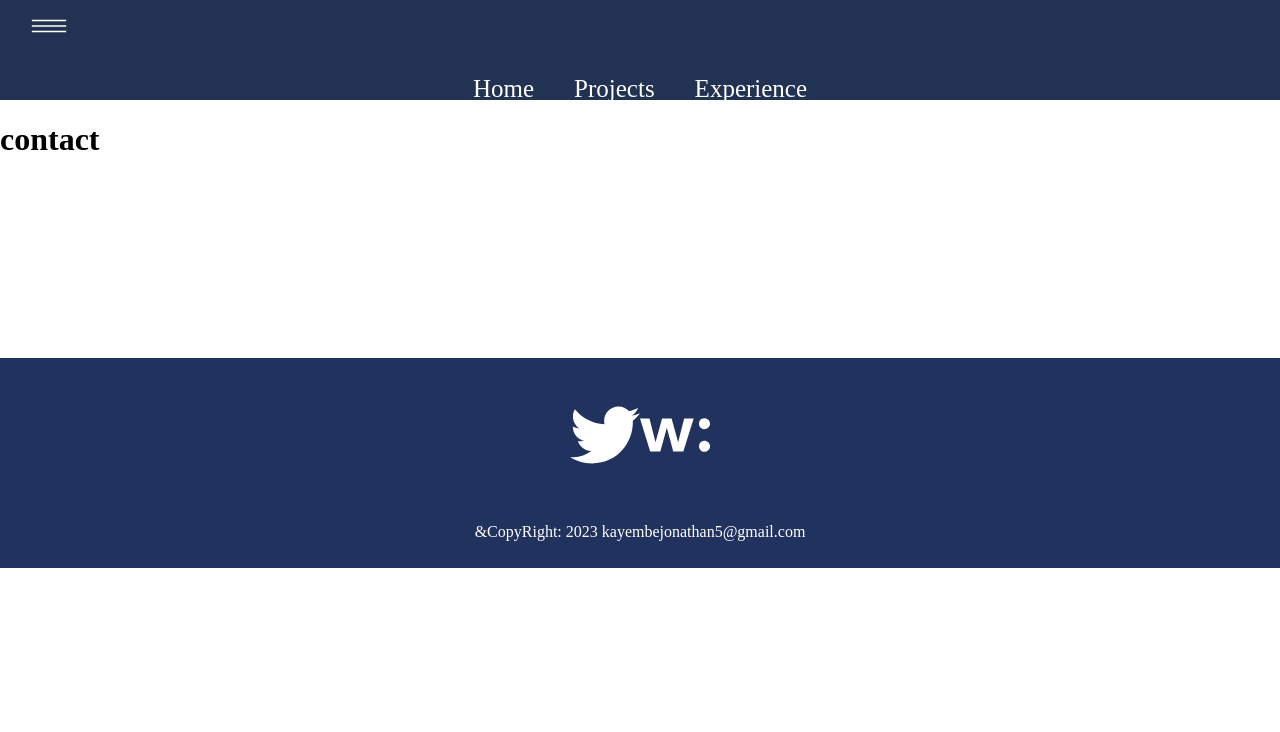
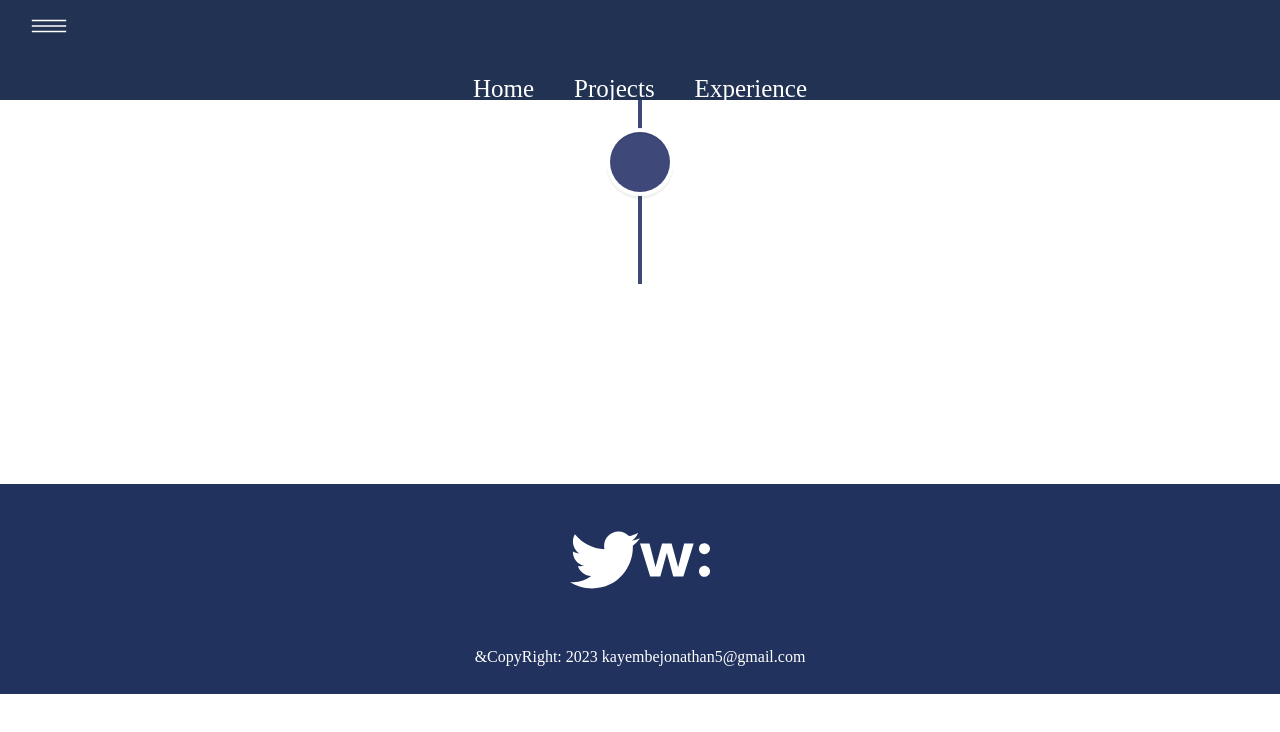
Before and after one commit to KAYEMBAJONATHAN/MyPortfolio, a React (Create React App) app: page /experience in a window 1280 px wide. Shown: the top 732 px of the page. Built offline with nearby package versions, Linux system fonts and the light colour scheme; some icons are missing.

Commit message:
Add the experience page

```diff
--- a/package.json
+++ b/package.json
@@ -11,6 +11,7 @@
     "react-icons": "^4.12.0",
     "react-router-dom": "^6.18.0",
     "react-scripts": "5.0.1",
+    "react-vertical-timeline-component": "^3.6.0",
     "web-vitals": "^2.1.4"
   },
   "scripts": {
--- a/src/pages/experience.js
+++ b/src/pages/experience.js
@@ -1,8 +1,22 @@
 import React from "react";
+import { VerticalTimeline, VerticalTimelineElement } from 'react-vertical-timeline-component';
+import 'react-vertical-timeline-component/style.min.css';
 
 const Experience = () => {
     return(
-        <h1>contact</h1>
+        <div className="experience">
+          <VerticalTimeline lineColor="#3e497a">
+             <VerticalTimelineElement className="vertical-timeline-element--education"
+               date="2022 - 2023"
+               iconStyle={{background: "#3e497a", color: "#fff"}}
+             >
+              <h3 className="vertical-timeline-element-title">
+                My Random High School, Random Place, Random State
+              </h3>
+              <h4>College School Diploma</h4>
+            </VerticalTimelineElement>
+          </VerticalTimeline>
+        </div>
     )
 }
 
```
Also changed, not shown: src/pages/experience.css (added), 1 other file (tests, documents, lock files or other folders).
